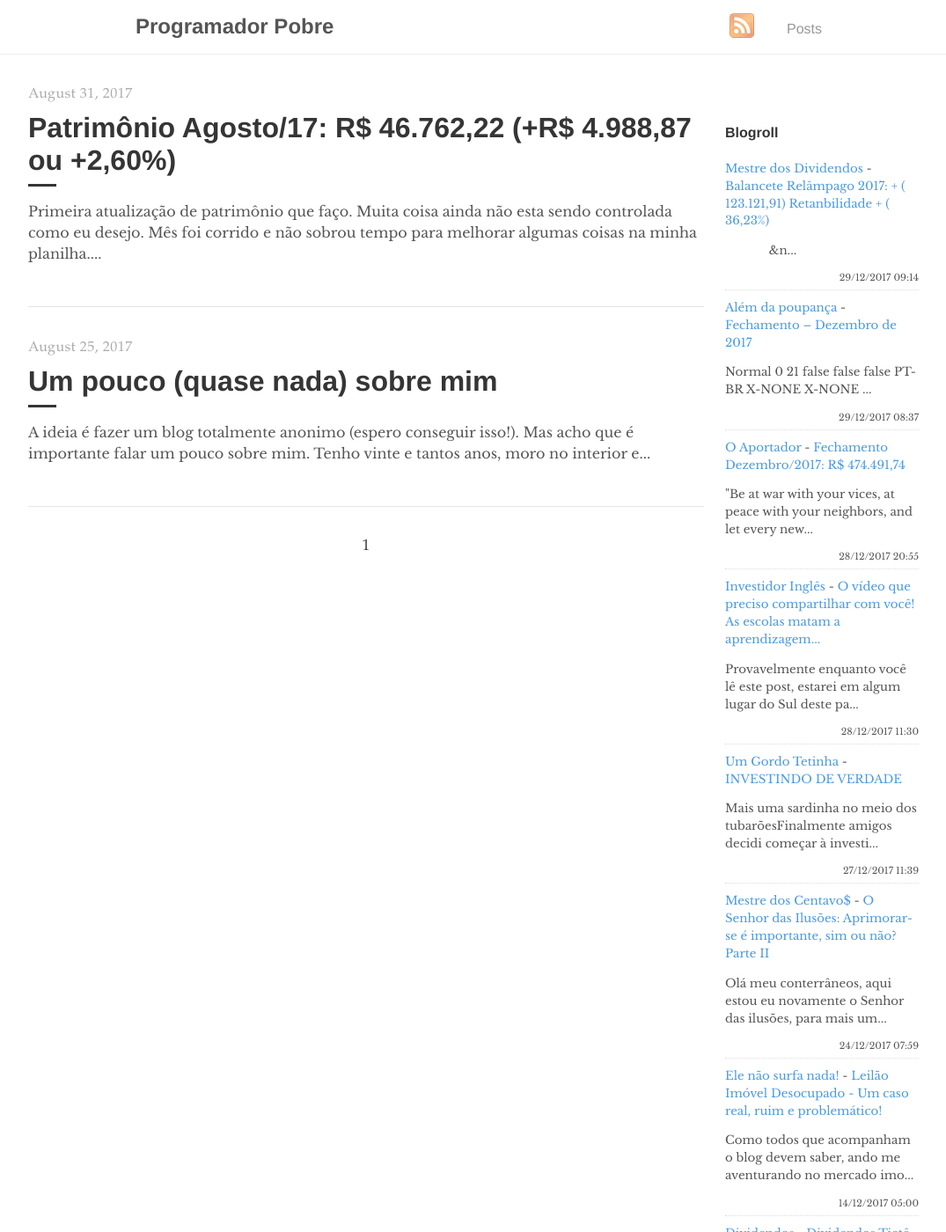
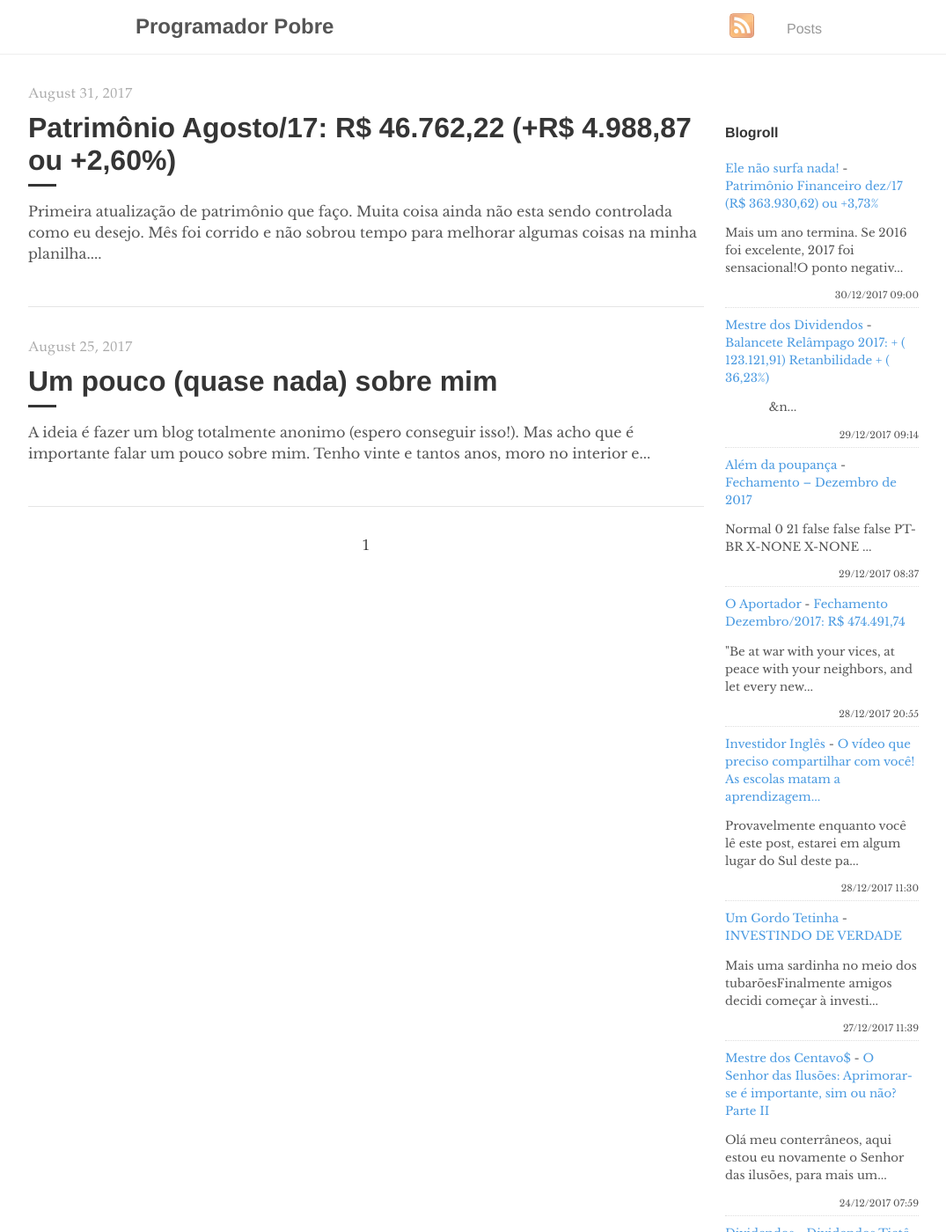
Before and after one commit to programadorpobre/programadorpobre.github.io, a Jekyll site: the page built from index.html, in a window 1280 px wide and 1400 px high. Shown: the whole window at 88% size, without its empty margins (96-1171 px from the left). Built offline with Jekyll 4.4.1, drawn with Linux system fonts in a browser that asks for light colours; the list of posts is cut into pages by our own code; comment, search, counter and statistics services are not loaded.

Commit message:
[ci skip] travis #147

```diff
--- a/_includes/feed-entries.html
+++ b/_includes/feed-entries.html
@@ -1,3 +1,8 @@
+<div class="feed-entry">
+    <a class="feed-entry-site-name" href="http://elenaosurfanada.blogspot.com/">Ele não surfa nada!</a> - <a class="feed-entry-title" href="http://elenaosurfanada.blogspot.com/2017/12/patrimonio-financeiro-dez17-r-36393062.html">Patrimônio Financeiro dez/17 (R$ 363.930,62) ou +3,73%</a>
+    <p class="feed-entry-summary">Mais um ano termina. Se 2016 foi excelente, 2017 foi sensacional!O ponto negativ...</p>
+    <time datetime="2017-12-30T09:00:00.000-02:00">30/12/2017 09:00</time>
+</div>
 <div class="feed-entry">
     <a class="feed-entry-site-name" href="http://mestredosdividendos.blogspot.com/">Mestre dos Dividendos</a> - <a class="feed-entry-title" href="http://mestredosdividendos.blogspot.com/2017/12/balancete-relampago-2017-12312191.html">Balancete Relâmpago 2017: + ( 123.121,91) Retanbilidade + ( 36,23%)</a>
     <p class="feed-entry-summary">&nbsp;&nbsp;&nbsp;&nbsp;&nbsp;&nbsp;&nbsp;&nbsp;&nbsp;&nbsp;&nbsp;&nbsp;&nbsp;&n...</p>
@@ -29,11 +34,6 @@
     <time datetime="2017-12-24T07:59:00.001-08:00">24/12/2017 07:59</time>
 </div>
 <div class="feed-entry">
-    <a class="feed-entry-site-name" href="http://elenaosurfanada.blogspot.com/">Ele não surfa nada!</a> - <a class="feed-entry-title" href="http://elenaosurfanada.blogspot.com/2017/12/leilao-imovel-desocupado-um-caso-real.html">Leilão Imóvel Desocupado - Um caso real, ruim e problemático!</a>
-    <p class="feed-entry-summary">Como todos que acompanham o blog devem saber, ando me aventurando no mercado imo...</p>
-    <time datetime="2017-12-14T05:00:00.000-02:00">14/12/2017 05:00</time>
-</div>
-<div class="feed-entry">
     <a class="feed-entry-site-name" href="http://bonsdividendos.blogspot.com/">Dividendos</a> - <a class="feed-entry-title" href="http://bonsdividendos.blogspot.com/2017/12/dividendos-tiete-iii.html">Dividendos Tietê III</a>
     <p class="feed-entry-summary">Bom dia Pessoal,Recebi mais um comunicado que sempre gosto de compartilhar com v...</p>
     <time datetime="2017-12-12T02:15:00.001-08:00">12/12/2017 02:15</time>
```
